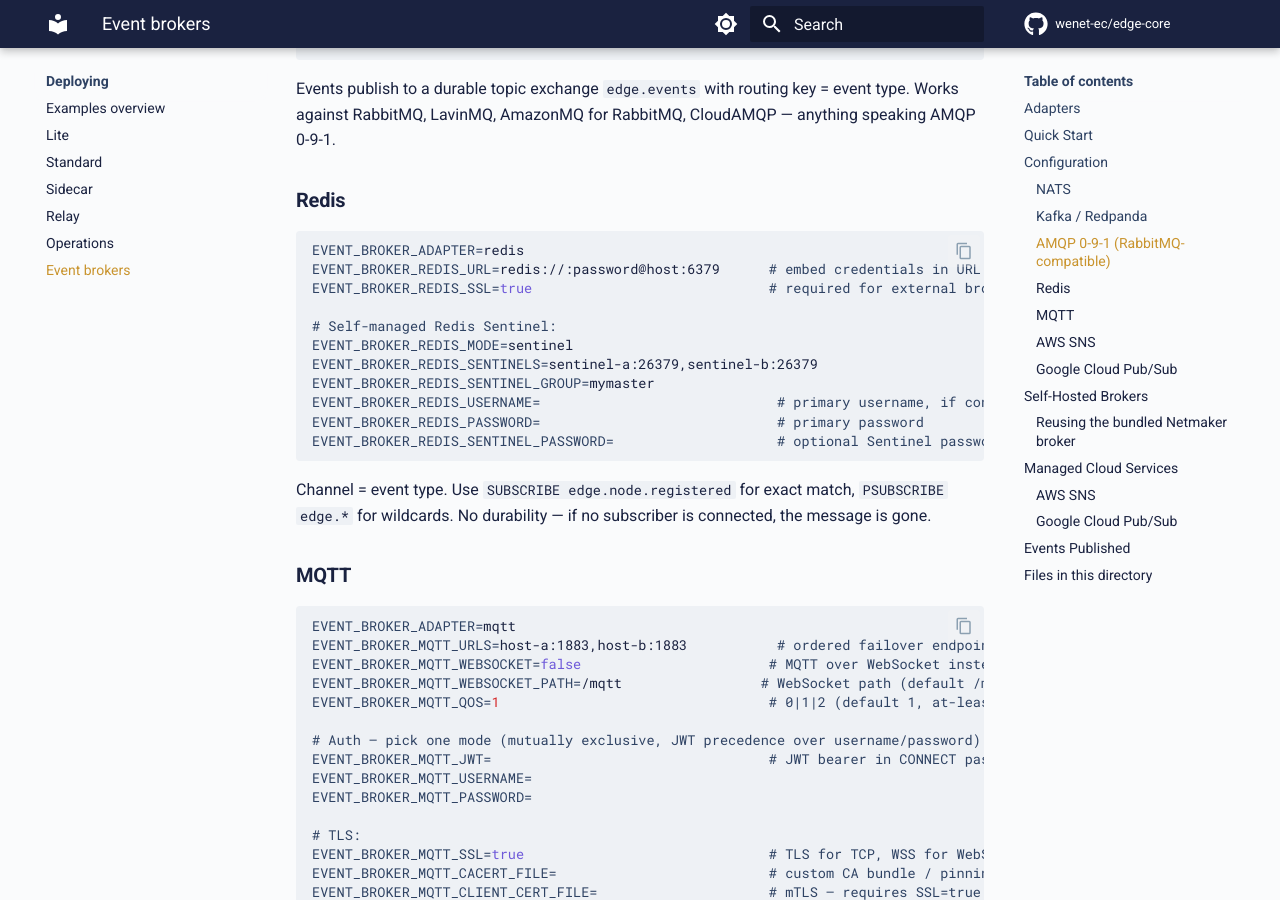
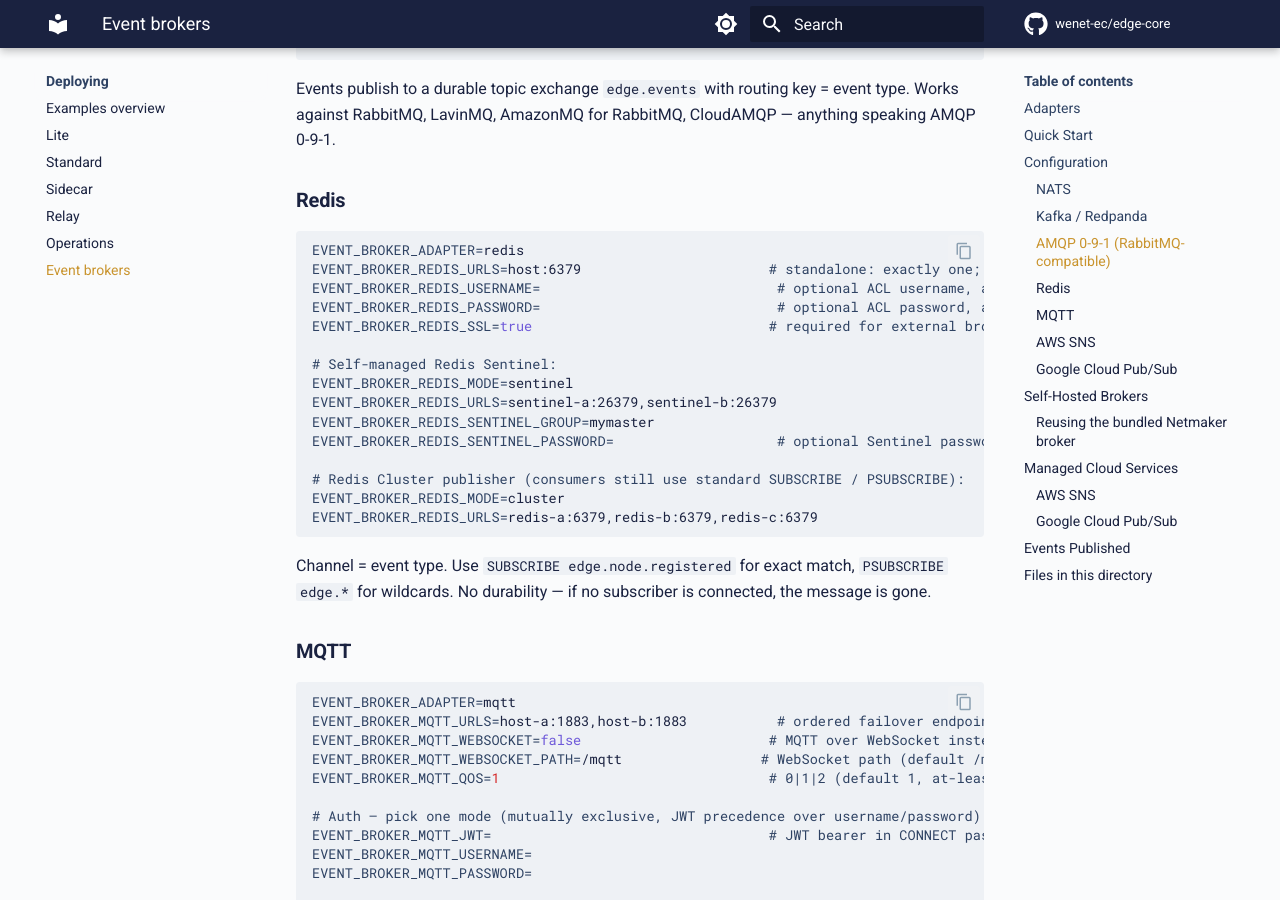
Before and after one commit to wenet-ec/edge-core, an MkDocs documentation site: the page built from docs/deploying/event-brokers.md, in a window 1280 px wide and 900 px high, scrolled down 2623 px. Built offline with MkDocs 1.6.1 and Material for MkDocs 9.7.7, drawn with Linux system fonts in a browser that asks for light colours; comment, search, counter and statistics services are not loaded.

Commit message:
feat(admin): support redis cluster for the broker adapter

````diff
--- a/examples/event_brokers/README.md
+++ b/examples/event_brokers/README.md
@@ -96,16 +96,20 @@ Events publish to a durable topic exchange `edge.events` with routing key = even
 
 ```bash
 EVENT_BROKER_ADAPTER=redis
-EVENT_BROKER_REDIS_URL=redis://:password@host:6379      # embed credentials in URL; rediss:// for TLS
+EVENT_BROKER_REDIS_URLS=host:6379                       # standalone: exactly one; sentinel: Sentinel endpoints; cluster: seed endpoints
+EVENT_BROKER_REDIS_USERNAME=                             # optional ACL username, all modes
+EVENT_BROKER_REDIS_PASSWORD=                             # optional ACL password, all modes
 EVENT_BROKER_REDIS_SSL=true                             # required for external brokers (Redis Cloud, Upstash, etc.)
 
 # Self-managed Redis Sentinel:
 EVENT_BROKER_REDIS_MODE=sentinel
-EVENT_BROKER_REDIS_SENTINELS=sentinel-a:26379,sentinel-b:26379
+EVENT_BROKER_REDIS_URLS=sentinel-a:26379,sentinel-b:26379
 EVENT_BROKER_REDIS_SENTINEL_GROUP=mymaster
-EVENT_BROKER_REDIS_USERNAME=                             # primary username, if configured
-EVENT_BROKER_REDIS_PASSWORD=                             # primary password
 EVENT_BROKER_REDIS_SENTINEL_PASSWORD=                    # optional Sentinel password
+
+# Redis Cluster publisher (consumers still use standard SUBSCRIBE / PSUBSCRIBE):
+EVENT_BROKER_REDIS_MODE=cluster
+EVENT_BROKER_REDIS_URLS=redis-a:6379,redis-b:6379,redis-c:6379
 ```
 
 Channel = event type. Use `SUBSCRIBE edge.node.registered` for exact match, `PSUBSCRIBE edge.*` for wildcards. No durability — if no subscriber is connected, the message is gone.
````
Also changed, not shown: docs/admin-asyncapi-v0.2.0.md (+3 -1 lines), docs/admin-asyncapi-v0.2.0.json, 7 other files.
